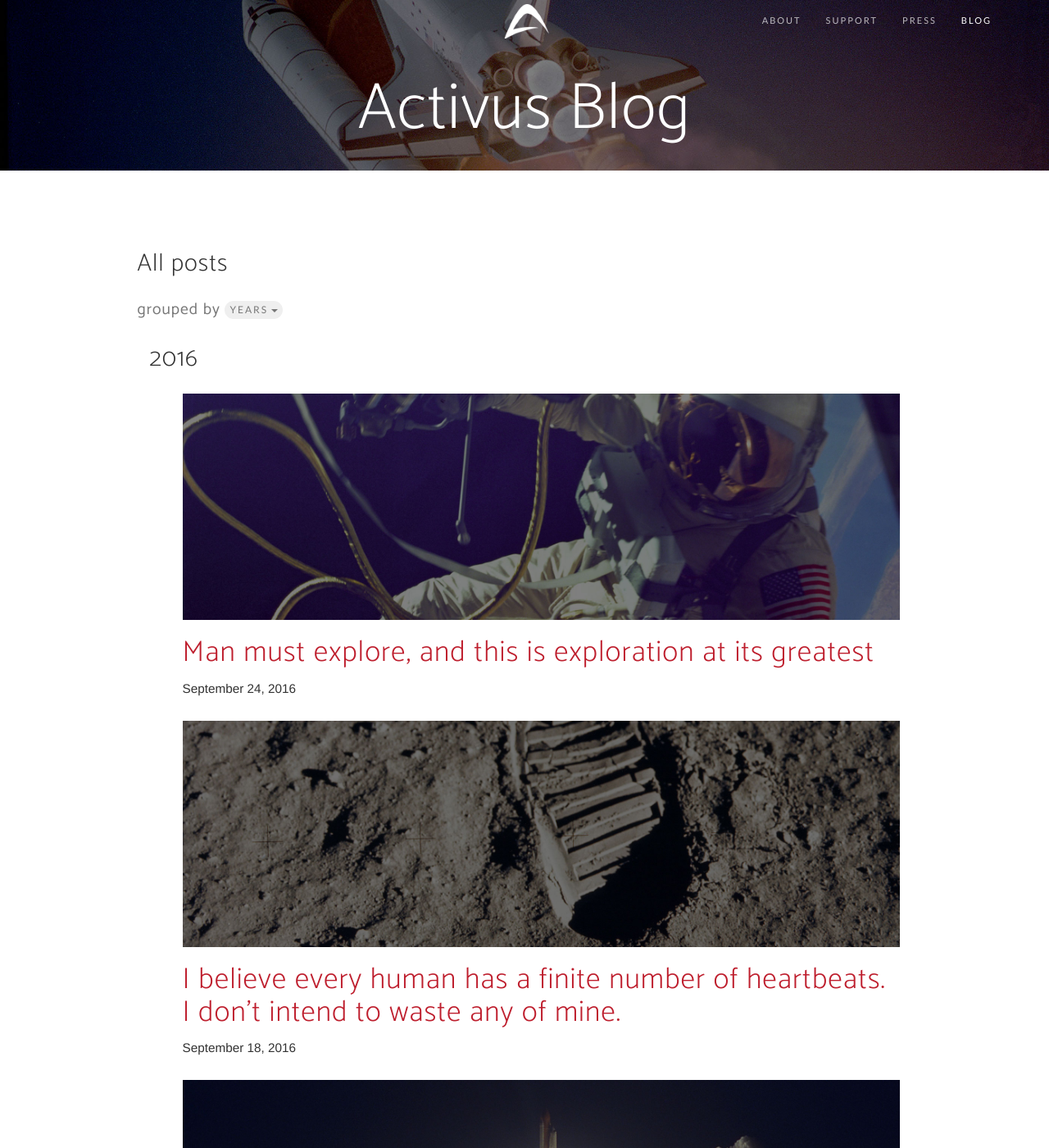
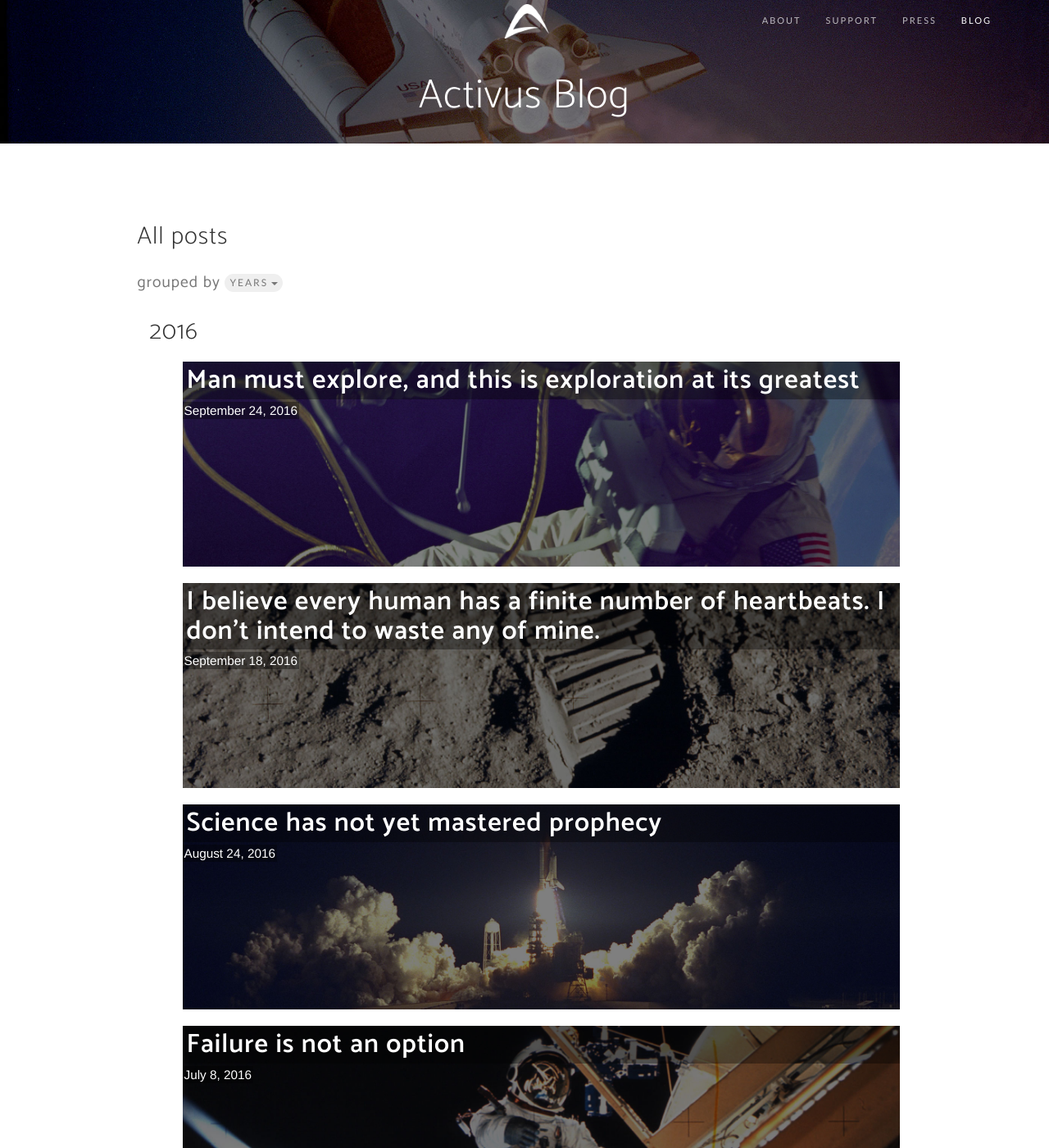
Before and after one commit to faizanvahevaria/activus-web.github.io, a Jekyll site: the page built from blog.html, in a window 1280 px wide and 1400 px high. Shown: the whole window at 82% size. Built offline with Jekyll 4.4.1, drawn with Linux system fonts in a browser that asks for light colours; nearby versions of some CDN libraries; some web fonts are replaced.

Commit message:
Blog Page Done

```diff
--- a/_sass/_base.scss
+++ b/_sass/_base.scss
@@ -202,7 +202,6 @@ header {
         }
       }
       .badges {
-        text-align: center;
       }
       .badges .badge-link {
         display: inline-block;
@@ -451,10 +450,10 @@ section {
       li {
         a {
           display: block;
-          height: 80px;
-          width: 80px;
-          line-height: 80px;
-          font-size: 40px;
+          height: 50px;
+          width: 50px;
+          line-height: 50px;
+          font-size: 25px;
           border-radius: 100%;
           color: white;
         }
@@ -711,8 +710,32 @@ body {
 
 .articles {
   a {
-    color: $theme-primary;
-    font-size: 1.5em;
+    color: white;
+    text-decoration: none;
+  }
+  small {
+    margin: 0;
+    padding: 2px;
+    background-color: rgba(0,0,0,0.35);
+  }
+  h3 {
+    padding: 5px;
+    background-color: rgba(0,0,0,0.35);
+    margin: 10px 0 0 0;
+    width: auto;
+    font-size: 1.8em;
+    font-weight: 600;
+    &:hover, &:focus {
+      text-decoration: underline;
+    }
+  }
+  .blog-head {
+    height: 250px;
+    background-position: initial;
+    background-repeat: no-repeat;
+    background-size: cover;
+    display: block;
+    margin: 20px 0;
   }
 }
 
@@ -740,8 +763,12 @@ body {
 
 @media only screen and (min-width: 768px) {
   .intro-header {
-    .site-heading h1, .page-heading h1 {
+    .site-heading h1 {
       font-size: 80px;
+    }
+
+    .page-heading h1 {
+      font-size: 50px;
     }
   }
 }
--- a/blog.html
+++ b/blog.html
@@ -33,10 +33,10 @@ header-img: "img/post-bg-01.jpg"
       {% endif %}
 
           <li>
-            <hr>
-            <a href="{{ post.url | prepend: site.baseurl }}"><img src="/{{ post.header-img | prepend: site.baseurl }}" class="img-responsive" alt="{{ post.title }}"></a>
-            <h3><a href="{{ post.url | prepend: site.baseurl }}">{{ post.title }}</a></h3>
-            <small class="hidden-xs">{{ post.date | date: "%B %-d, %Y" }}</small>
+            <div>
+
+            <a href="{{ post.url | prepend: site.baseurl }}" class="blog-head" style="background-image: url(/{{ post.header-img | prepend: site.baseurl }});"><h3>{{ post.title }}</h3><small class="hidden-xs">{{ post.date | date: "%B %-d, %Y" }}</small></a>
+            </div>
           </li>
       {% if forloop.last %}
         </ul>
```
Also changed, not shown: press.md (+3 -1 lines), support.md (+7 -2 lines).
